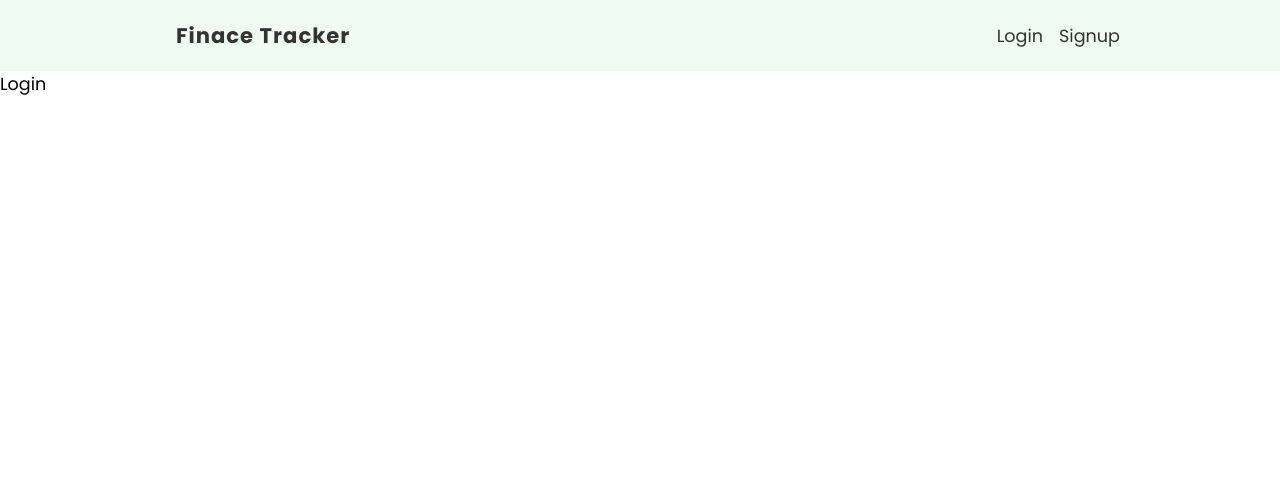
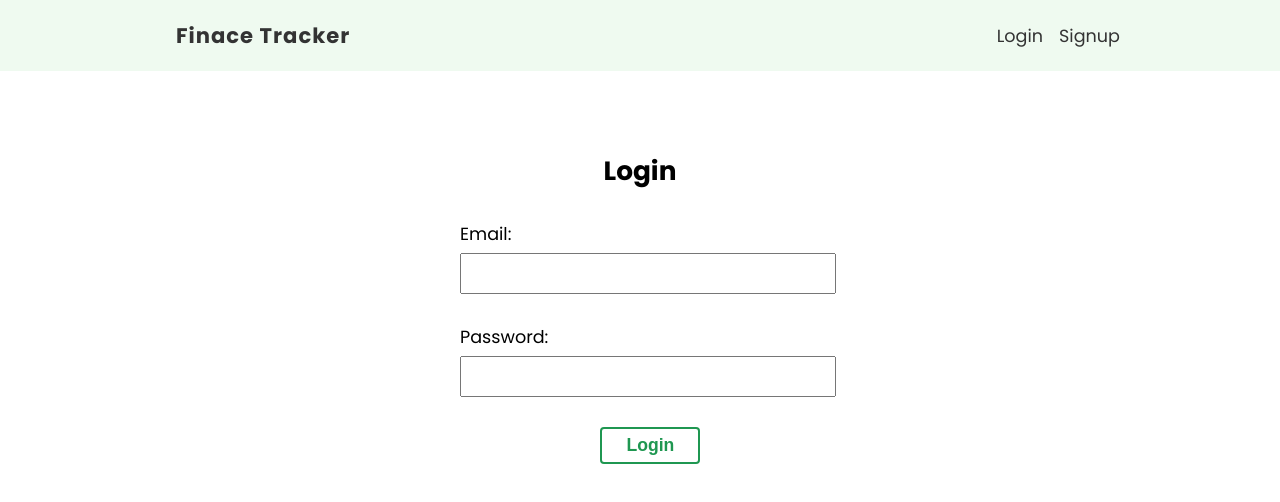
Before and after one commit to YoonaSkye/react-finance-tracker, a React (Create React App) app: page /login in a window 1280 px wide. Shown: the top 502 px of the page. Built offline with nearby package versions, Linux system fonts and the light colour scheme.

Commit message:
create login form

```diff
--- a/src/pages/login/Login.jsx
+++ b/src/pages/login/Login.jsx
@@ -1,6 +1,37 @@
+import { useState } from "react";
+
 // styles
 import styles from "./Login.module.css";
 
 export default function Login() {
-  return <div>Login</div>;
+  const [email, setEmail] = useState("");
+  const [password, setPassword] = useState("");
+
+  const handleSubmit = (e) => {
+    e.preventDefault();
+    console.log(email, password);
+  };
+
+  return (
+    <form className={styles["login-form"]} onSubmit={handleSubmit}>
+      <h2>Login</h2>
+      <label>
+        <span>Email:</span>
+        <input
+          type="email"
+          value={email}
+          onChange={(e) => setEmail(e.target.value)}
+        />
+      </label>
+      <label>
+        <span>Password:</span>
+        <input
+          type="password"
+          value={password}
+          onChange={(e) => setPassword(e.target.value)}
+        />
+      </label>
+      <button className="btn">Login</button>
+    </form>
+  );
 }
--- a/src/pages/login/Login.module.css
+++ b/src/pages/login/Login.module.css
@@ -0,0 +1,31 @@
+.login-form {
+  max-width: 360px;
+  margin: 60px auto;
+  padding: 20px;
+}
+
+.login-form label {
+  display: block;
+  margin: 30px auto;
+}
+
+.login-form span {
+  display: block;
+  margin-bottom: 6px;
+}
+
+.login-form input {
+  padding: 8px 6px;
+  font-size: 1em;
+  color: #777;
+  width: 100%;
+}
+
+.login-form h2 {
+  text-align: center;
+}
+
+.login-form button {
+  width: 100px;
+  margin-left: 39%;
+}
```
